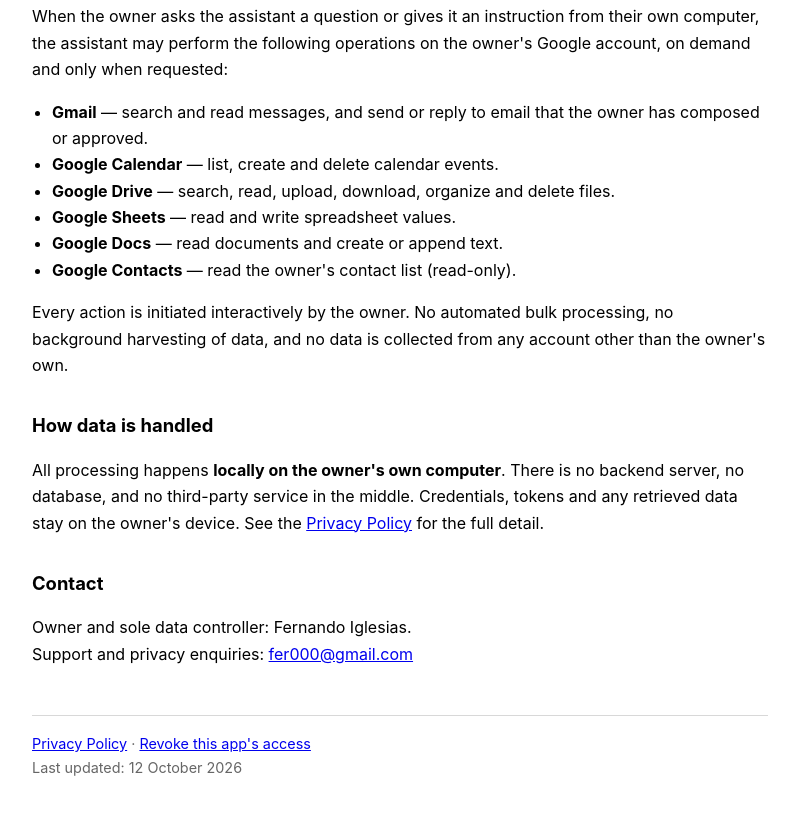
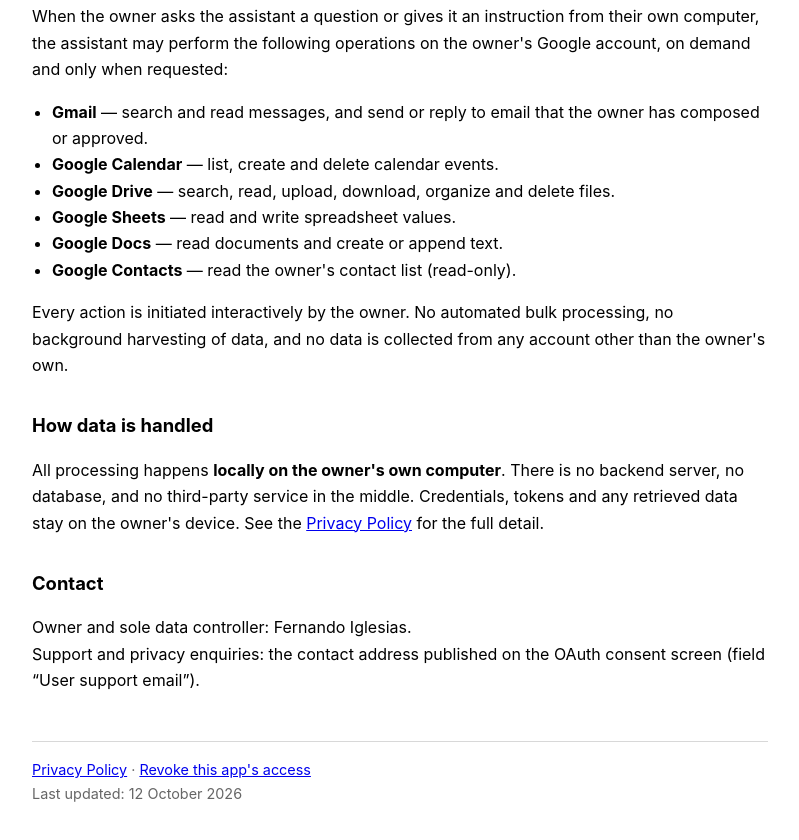
Before and after one commit to fiv1981/oauth-branding, a plain HTML site: page index.html in a window 1280 px wide. Shown: the part 451-1291 px from the top of the page, without its empty margins (240-1039 px from the left). Drawn offline with Linux system fonts and the light colour scheme.

Commit message:
Remove personal email address from public pages

```diff
--- a/index.html
+++ b/index.html
@@ -57,7 +57,8 @@
 <h2>Contact</h2>
 <p>
   Owner and sole data controller: Fernando Iglesias.<br>
-  Support and privacy enquiries: <a href="mailto:fer000@gmail.com">fer000@gmail.com</a>
+  Support and privacy enquiries: the contact address published on the OAuth consent screen
+  (field &ldquo;User support email&rdquo;).
 </p>
 
 <footer>
```
Also changed, not shown: privacy.html (+2 -1 lines).
